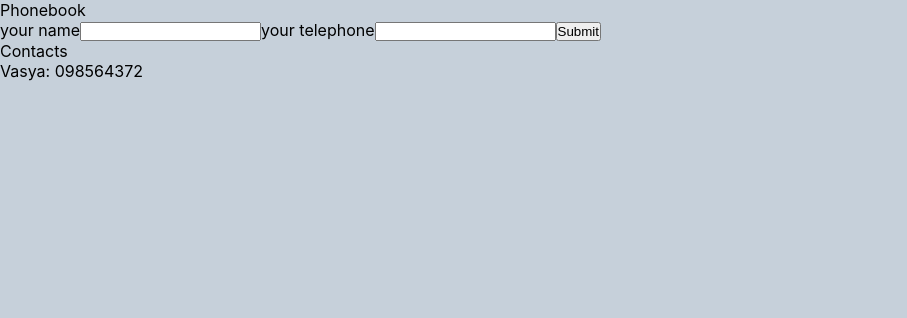
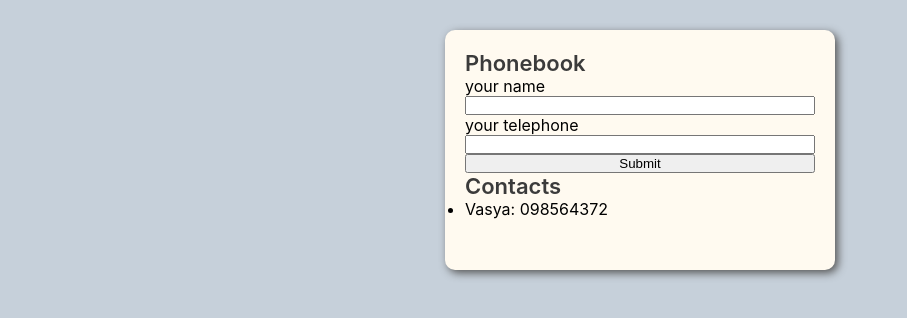
Before and after one commit to sla6ak/goit-react-hw-02-phonebook, a React (Create React App) app: page / in a window 1280 px wide. Shown: the top 318 px of the page, without its empty margins (0-907 px from the left). Built offline with nearby package versions, Linux system fonts and the light colour scheme.

Commit message:
минимальная стилизация

```diff
--- a/src/Components/App.jsx
+++ b/src/Components/App.jsx
@@ -1,6 +1,8 @@
 import React from 'react';
 import { nanoid } from 'nanoid';
 import Forma from './Forma/Forma';
+import Title from './Title/Title';
+import s from './App.module.css';
 
 class App extends React.Component {
   state = {
@@ -26,11 +28,10 @@ class App extends React.Component {
   render() {
     const { contacts } = this.state;
     return (
-      <div>
-        <div>Phonebook</div>
+      <div className={s.conteiner}>
+        <Title text={'Phonebook'} />
         <Forma chengeSabmit={this.formSubmitApp} />
-
-        <div>Contacts</div>
+        <Title text={'Contacts'} />
         <ul>
           {contacts.map(el => (
             <li key={el.id}>
--- /dev/null
+++ b/src/Components/App.module.css
@@ -0,0 +1,9 @@
+.conteiner {
+  background-color: rgb(255, 250, 240);
+  width: 350px;
+  min-height: 200px;
+  margin: 30px auto;
+  padding: 20px;
+  border-radius: 10px;
+  box-shadow: 3px 3px 9px #555;
+}
--- a/src/Components/Forma/Forma.jsx
+++ b/src/Components/Forma/Forma.jsx
@@ -1,5 +1,6 @@
 import React from 'react';
 import { nanoid } from 'nanoid';
+import s from './Forma.module.css';
 
 class Forma extends React.Component {
   state = { name: '', number: '' };
@@ -8,27 +9,27 @@ class Forma extends React.Component {
   idGenerator = () => nanoid();
   idName = nanoid();
   idTel = nanoid();
-
+  // универсальный метод для инпутов
   onCangeInpute = event => {
     const { name, value } = event.currentTarget;
     this.setState({
       [name]: value,
     });
   };
-
+  //внутрений метод сабмита обрабатывающий событие
   formSubmit = event => {
     event.preventDefault();
     this.props.chengeSabmit(this.state);
     this.reset();
   };
-
+  // очистка формы
   reset = () => {
     this.setState({ name: '', number: '' });
   };
 
   render() {
     return (
-      <form action="" onSubmit={this.formSubmit}>
+      <form className={s.forma} action="" onSubmit={this.formSubmit}>
         <label htmlFor={this.idName}>your name</label>
         <input
           id={this.idName}
--- /dev/null
+++ b/src/Components/Forma/Forma.module.css
@@ -0,0 +1,4 @@
+.forma {
+  display: flex;
+  flex-direction: column;
+}
--- /dev/null
+++ b/src/Components/Title/Title.jsx
@@ -0,0 +1,6 @@
+import s from './Title.module.css';
+
+const Title = ({ text }) => {
+  return <div className={s.title}>{text}</div>;
+};
+export default Title;
--- /dev/null
+++ b/src/Components/Title/Title.module.css
@@ -0,0 +1,5 @@
+.title {
+  font-size: 22px;
+  font-weight: 600;
+  color: rgb(59, 59, 59);
+}
```
